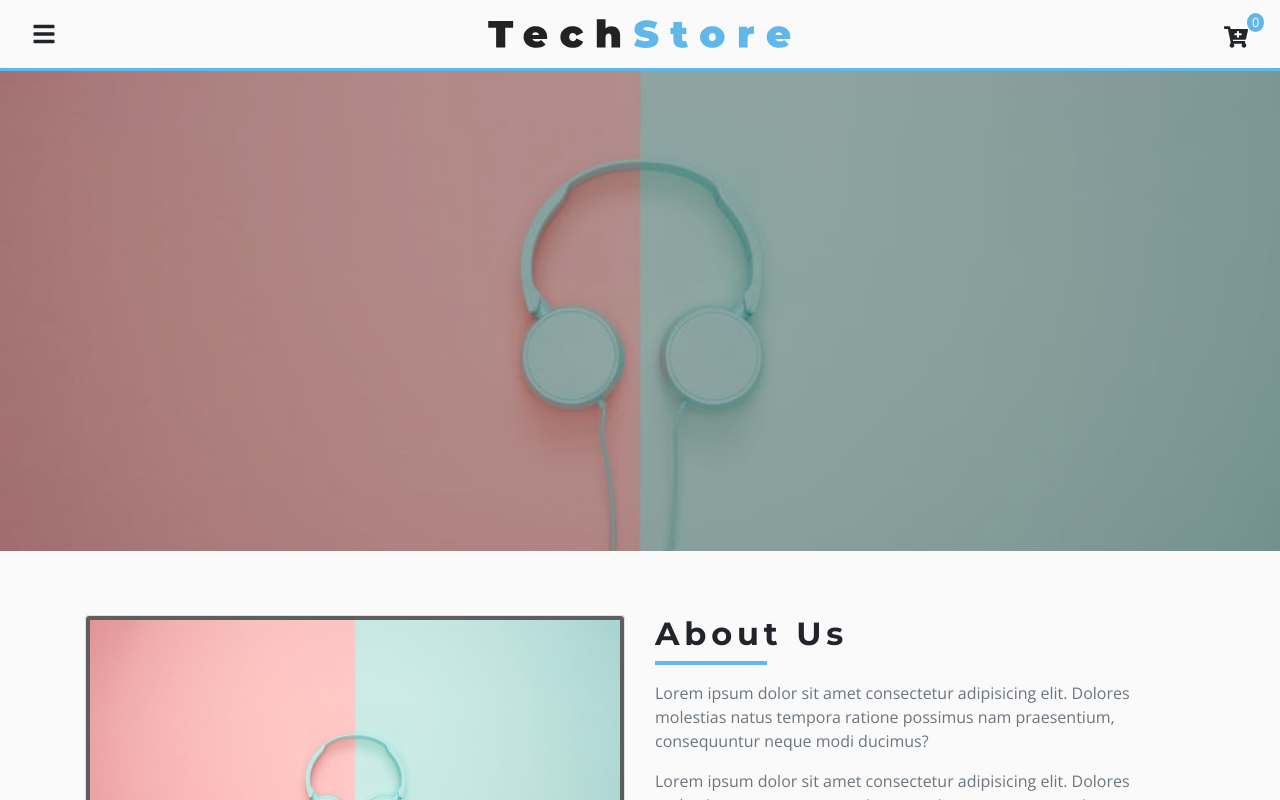
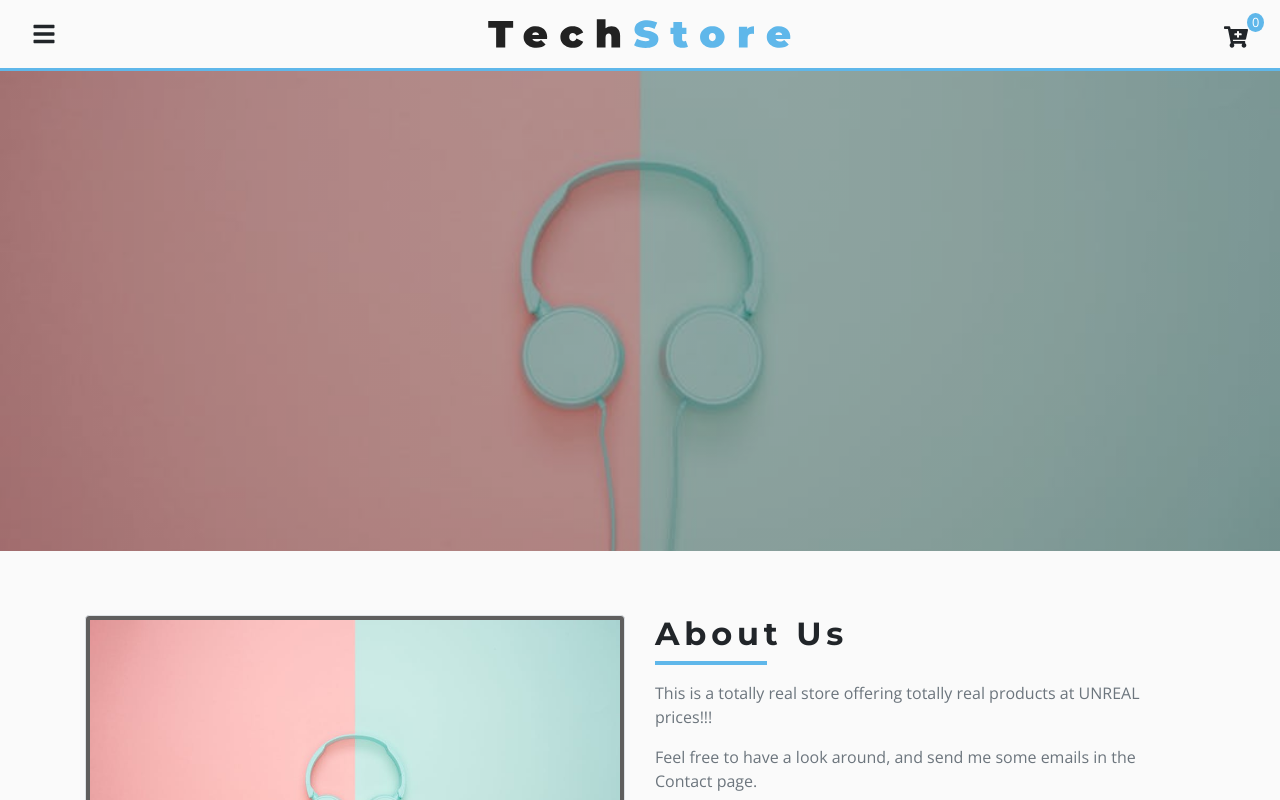
Before and after one commit to SanaKhateeb/tech-store, a React (Create React App) app: page /about in a window 1280 px wide. Shown: the top 800 px of the page. Built offline with nearby package versions, Linux system fonts and the light colour scheme.

Commit message:
Updated some packages and Contact page

```diff
--- a/src/components/AboutPage/Info.js
+++ b/src/components/AboutPage/Info.js
@@ -13,8 +13,8 @@ export default function Info() {
 
           <div className="col-10 mx-auto col-md-6 my-3">
             <Title title="About Us" />
-            <p className="text-lead text-muted my-3">Lorem ipsum dolor sit amet consectetur adipisicing elit. Dolores molestias natus tempora ratione possimus nam praesentium, consequuntur neque modi ducimus?</p>
-            <p className="text-lead text-muted my-3">Lorem ipsum dolor sit amet consectetur adipisicing elit. Dolores molestias natus tempora ratione possimus nam praesentium, consequuntur neque modi ducimus?</p>
+            <p className="text-lead text-muted my-3">This is a totally real store offering totally real products at UNREAL prices!!!</p>
+            <p className="text-lead text-muted my-3">Feel free to have a look around, and send me some emails in the Contact page.</p>
             <button className="main-link" type="button" style={{marginTop: "2rem"}}>
               More Info
             </button>
```
Also changed, not shown: package.json (+4 -4 lines), 1 other file (tests, documents, lock files or other folders).
